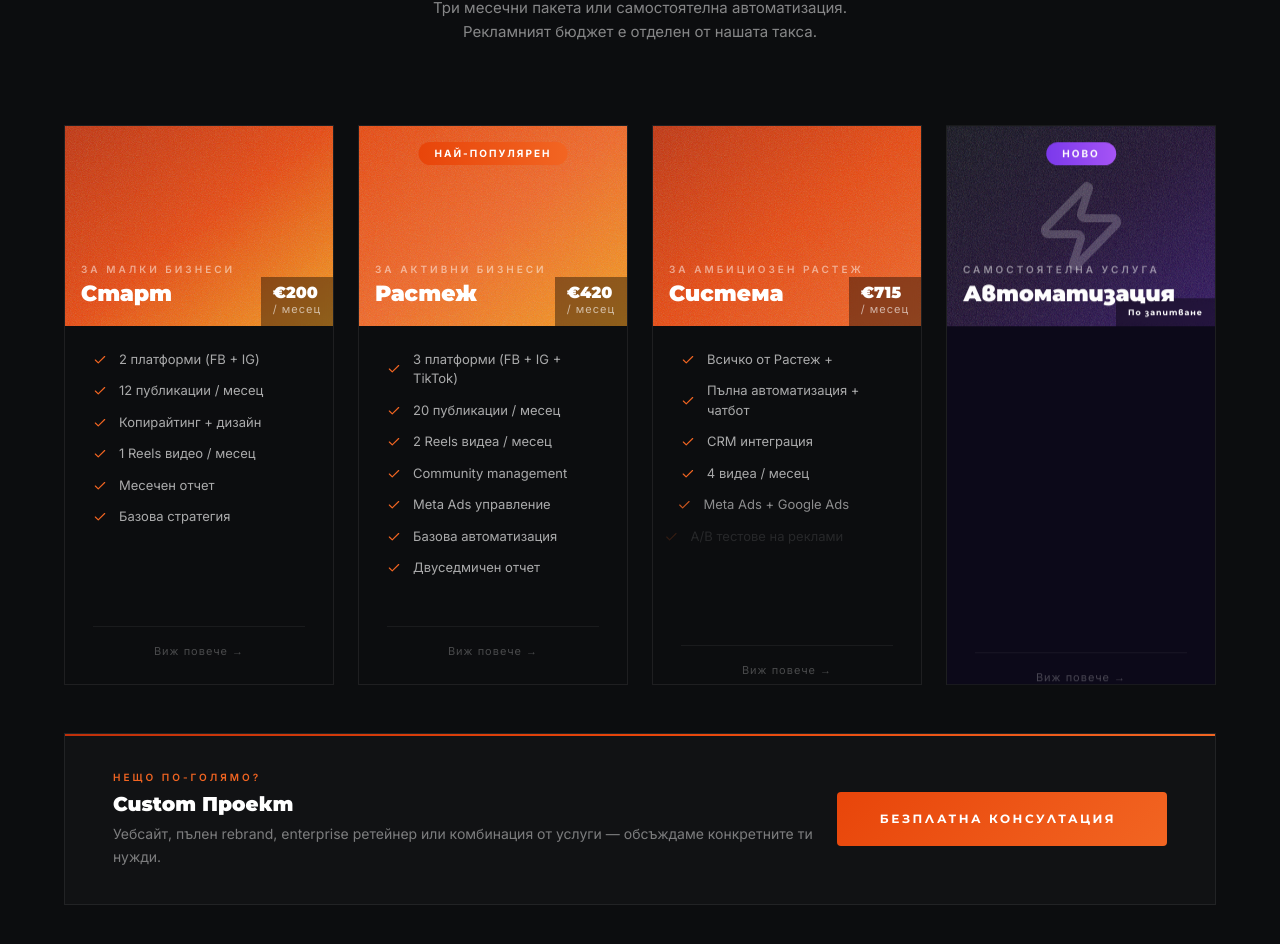
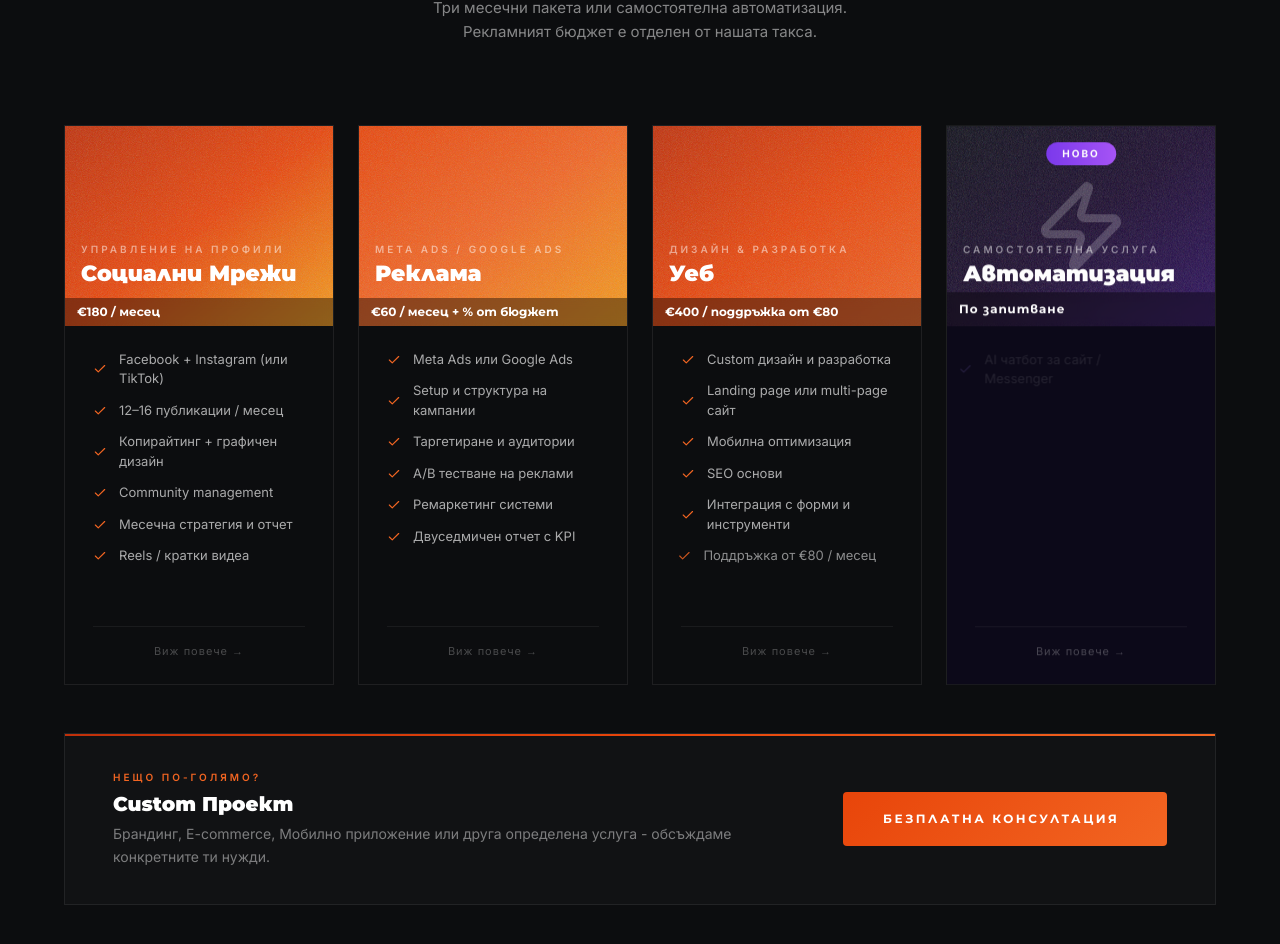
Before and after one commit to emobugs/digital-effect, a Next.js app: page / in a window 1280 px wide. Shown: the part 3155-4099 px from the top of the page. Built offline with nearby package versions, Linux system fonts and the light colour scheme.

Commit message:
промяна на пакетите

```diff
--- a/src/components/sections/Packages.tsx
+++ b/src/components/sections/Packages.tsx
@@ -10,60 +10,57 @@ gsap.registerPlugin(ScrollTrigger, useGSAP);
 
 const PACKAGES = [
 	{
-		name: "Старт",
-		tagline: "За малки бизнеси",
-		price: "200",
-		priceLabel: "€ / месец",
+		name: "Социални Мрежи",
+		tagline: "Управление на профили",
+		price: "180",
+		priceLabel: "/ месец",
 		badge: null,
 		gradient: "from-[#c0300a] via-[#e8450a] to-[#f59c1a]",
 		description:
-			"Идеален за местни магазини и стартиращи бизнеси, които искат последователно онлайн присъствие без голям бюджет.",
+			"Стратегическо управление на Facebook, Instagram и TikTok. Съдържание, копирайтинг, дизайн и community management — ти се фокусираш върху бизнеса.",
 		features: [
-			"2 платформи (FB + IG)",
-			"12 публикации / месец",
-			"Копирайтинг + дизайн",
-			"1 Reels видео / месец",
-			"Месечен отчет",
-			"Базова стратегия",
+			"Facebook + Instagram (или TikTok)",
+			"12–16 публикации / месец",
+			"Копирайтинг + графичен дизайн",
+			"Community management",
+			"Месечна стратегия и отчет",
+			"Reels / кратки видеа",
 		],
 	},
 	{
-		name: "Растеж",
-		tagline: "За активни бизнеси",
-		price: "420",
-		priceLabel: "€ / месец",
-		badge: "Най-популярен",
+		name: "Реклама",
+		tagline: "Meta Ads / Google Ads",
+		price: "60",
+		priceLabel: "/ месец + % от бюджет",
+		badge: null,
 		gradient: "from-[#e8450a] via-[#f26522] to-[#f59c1a]",
 		description:
-			"Пълен пакет с реклама И базова автоматизация. Конкурентите таксуват тези услуги поотделно за ~600–700 €.",
+			"Платени кампании, които носят реални резултати. Таргетиране, A/B тестове, ремаркетинг и оптимизация за максимална възвращаемост.",
 		features: [
-			"3 платформи (FB + IG + TikTok)",
-			"20 публикации / месец",
-			"2 Reels видеа / месец",
-			"Community management",
-			"Meta Ads управление",
-			"Базова автоматизация",
-			"Двуседмичен отчет",
+			"Meta Ads или Google Ads",
+			"Setup и структура на кампании",
+			"Таргетиране и аудитории",
+			"A/B тестване на реклами",
+			"Ремаркетинг системи",
+			"Двуседмичен отчет с KPI",
 		],
 	},
 	{
-		name: "Система",
-		tagline: "За амбициозен растеж",
-		price: "715",
-		priceLabel: "€ / месец",
+		name: "Уеб",
+		tagline: "Дизайн & Разработка",
+		price: "400",
+		priceLabel: " / поддръжка от €80",
 		badge: null,
 		gradient: "from-[#c0300a] via-[#e8450a] to-[#f26522]",
 		description:
-			"За бизнеси, които искат система — не просто публикации. Автоматизирани процеси, които работят докато ти спиш.",
+			"Модерни уебсайтове и landing pages, оптимизирани за конверсия. От дизайн до деплой — и поддръжка след това ако е нужна.",
 		features: [
-			"Всичко от Растеж +",
-			"Пълна автоматизация + чатбот",
-			"CRM интеграция",
-			"4 видеа / месец",
-			"Meta Ads + Google Ads",
-			"A/B тестове на реклами",
-			"Седмичен отчет",
-			"Приоритетна поддръжка (до 4ч.)",
+			"Custom дизайн и разработка",
+			"Landing page или multi-page сайт",
+			"Мобилна оптимизация",
+			"SEO основи",
+			"Интеграция с форми и инструменти",
+			"Поддръжка от €80 / месец",
 		],
 	},
 	{
@@ -82,7 +79,6 @@ const PACKAGES = [
 			"Lead capture автоматизация",
 			"Workflow автоматизация (n8n / Make)",
 			"Месечна поддръжка и оптимизация",
-			"Onboarding и обучение",
 		],
 	},
 ];
@@ -149,12 +145,12 @@ function MobileCard({ pkg }: { pkg: (typeof PACKAGES)[0] }) {
 				)}
 				{pkg.badge && (
 					<div
-						className={`absolute top-3 left-1/2 -translate-x-1/2 px-3 py-1 rounded-full text-[10px] font-bold tracking-[2px] uppercase text-white whitespace-nowrap ${isAuto ? "bg-gradient-to-r from-violet-600 to-purple-500" : "bg-gradient-to-r from-[#e8450a] to-[#f26522]"}`}
+						className={`absolute top-3 left-[90%] -translate-x-[90%] px-3 py-1 rounded-full text-[10px] font-bold tracking-[2px] uppercase text-white whitespace-nowrap ${isAuto ? "bg-gradient-to-r from-violet-600 to-purple-500" : "bg-gradient-to-r from-[#e8450a] to-[#f26522]"}`}
 					>
 						{pkg.badge}
 					</div>
 				)}
-				<div className="absolute bottom-0 left-0 px-4 py-3">
+				<div className="absolute bottom-60% left-0 px-4 py-3">
 					<p className="text-white/50 text-[10px] font-semibold tracking-[3px] uppercase">
 						{pkg.tagline}
 					</p>
@@ -165,10 +161,9 @@ function MobileCard({ pkg }: { pkg: (typeof PACKAGES)[0] }) {
 				<div className="absolute bottom-0 right-0 bg-black/40 backdrop-blur-sm px-4 py-3">
 					{pkg.price ? (
 						<>
-							<div className="font-display font-black text-white leading-none text-[22px]">
-								€{pkg.price}
+							<div className="font-display font-black text-white leading-none text-[12px] w-full">
+								€{pkg.price} {pkg.priceLabel}
 							</div>
-							<div className="text-white/60 text-[11px] tracking-[1px]">/ месец</div>
 						</>
 					) : (
 						<div className="font-display font-bold text-white text-[13px] tracking-[1px]">
@@ -272,23 +267,20 @@ function FlipCard({ pkg }: { pkg: (typeof PACKAGES)[0] }) {
 								<Zap className="w-24 h-24 text-white" />
 							</div>
 						)}
-						<div className="absolute bottom-0 right-0 bg-black/40 backdrop-blur-sm px-3 py-2">
+						<div className="absolute bottom-0 right-0 bg-black/40 backdrop-blur-sm px-3 py-2 w-full">
 							{pkg.price ? (
 								<>
-									<div className="font-display font-black text-white leading-none text-[16px]">
-										€{pkg.price}
-									</div>
-									<div className="text-white/60 text-[11px] tracking-[1px]">
-										/ месец
+									<div className="font-display font-bold text-white leading-none text-[12px]">
+										€{pkg.price} {pkg.priceLabel}
 									</div>
 								</>
 							) : (
-								<div className="font-display font-bold text-white text-[8px] tracking-[1px]">
+								<div className="font-display font-bold text-white text-[12px] tracking-[1px]">
 									По запитване
 								</div>
 							)}
 						</div>
-						<div className="absolute bottom-0 left-0 px-4 py-4">
+						<div className="absolute bottom-0 left-0 px-4 py-4 mb-5">
 							<p className="text-white/50 text-[10px] font-semibold tracking-[3px] uppercase">
 								{pkg.tagline}
 							</p>
@@ -343,7 +335,7 @@ function FlipCard({ pkg }: { pkg: (typeof PACKAGES)[0] }) {
 						<div className="h-px bg-white/[0.06] mb-5" />
 
 						<ul className="flex flex-col gap-2.5 flex-1">
-							{pkg.features.slice(0, 5).map((f) => (
+							{pkg.features.slice(0, 4).map((f) => (
 								<li
 									key={f}
 									className="flex items-center gap-3 text-[13px] text-white/75"
@@ -358,11 +350,11 @@ function FlipCard({ pkg }: { pkg: (typeof PACKAGES)[0] }) {
 									{f}
 								</li>
 							))}
-							{pkg.features.length > 5 && (
+							{pkg.features.length > 4 && (
 								<li
 									className={`text-[12px] font-medium mt-1 ${isAuto ? "text-violet-400" : "text-[#f26522]"}`}
 								>
-									+ още {pkg.features.length - 5} →
+									+ още {pkg.features.length - 4} →
 								</li>
 							)}
 						</ul>
@@ -371,7 +363,7 @@ function FlipCard({ pkg }: { pkg: (typeof PACKAGES)[0] }) {
 							<div className="flex items-baseline gap-1 mb-4">
 								{pkg.price ? (
 									<>
-										<span className="font-display font-black text-gradient text-[34px] leading-none">
+										<span className="font-display font-black text-gradient text-[20px] leading-none">
 											€{pkg.price}
 										</span>
 										<span className="text-white/40 text-[12px]">/ месец</span>
@@ -490,7 +482,7 @@ export default function Packages() {
 						</p>
 						<h3 className="font-display font-black text-[20px] mb-1">Custom Проект</h3>
 						<p className="text-[14px] text-white/45 leading-relaxed">
-							Уебсайт, пълен rebrand, enterprise ретейнер или комбинация от услуги —
+							Брандинг, E-commerce, Мобилно приложение или друга определена услуга -
 							обсъждаме конкретните ти нужди.
 						</p>
 					</div>
```
